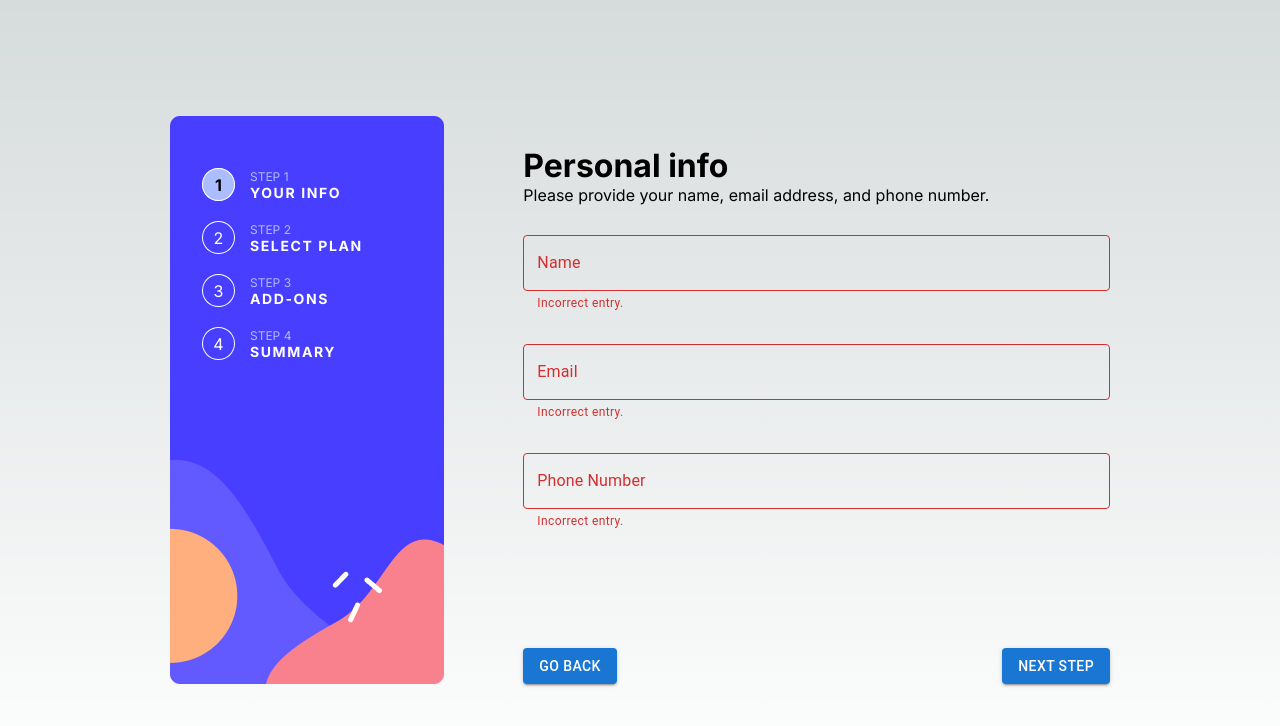
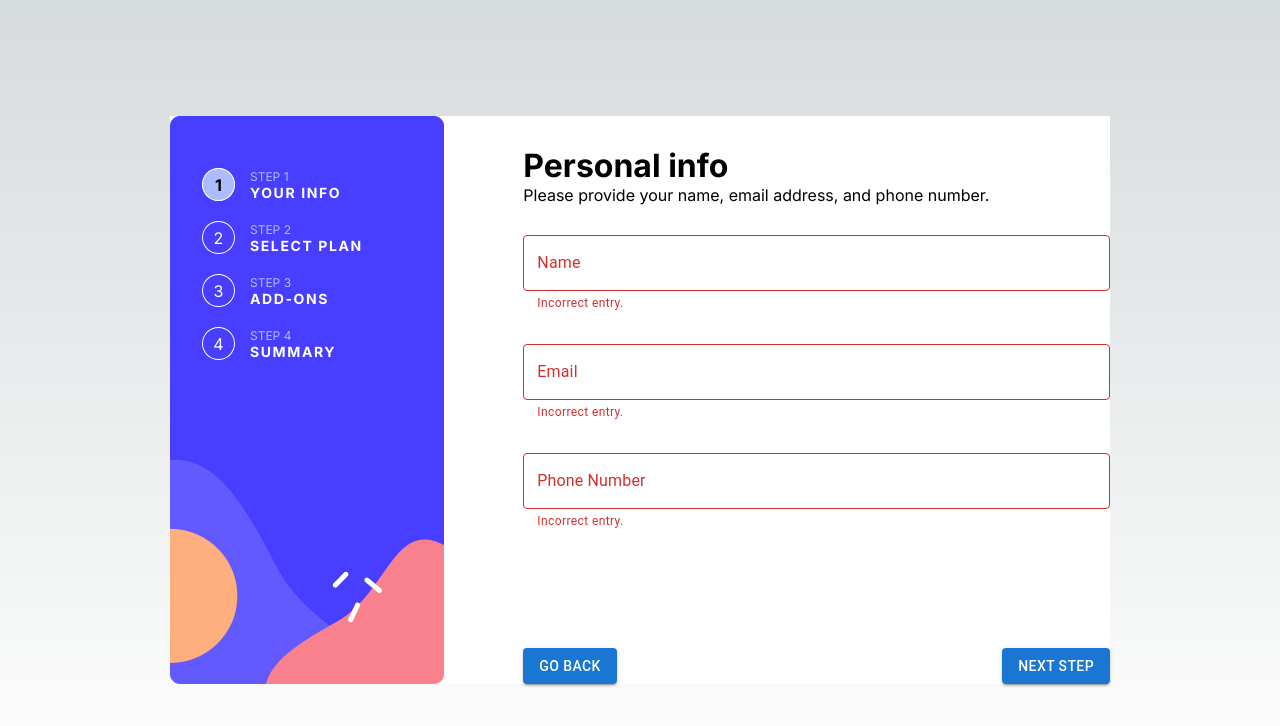
Before and after one commit to brayansti/corserva-app, a Next.js app: page / in a window 1280 px wide. Shown: the top 726 px of the page. Built offline with nearby package versions, Linux system fonts and the light colour scheme.

Commit message:
Styles fix

```diff
--- a/src/app/(Layout)/page.module.scss
+++ b/src/app/(Layout)/page.module.scss
@@ -3,6 +3,7 @@
   display: flex;
   justify-content: center;
   min-height: 100vh;
+
 }
 
 .container {
@@ -10,6 +11,7 @@
   height: 100%;
   max-width: 940px;
   max-height: 600px;
+  background-color: var(--white);
 }
 
 .form {
--- a/src/app/globals.css
+++ b/src/app/globals.css
@@ -122,3 +122,7 @@ a {
 .mt30{margin-top: 30px;}
 .mt40{margin-top: 40px;}
 .mt50{margin-top: 50px;}
+
+[class^="page_customRadio"] {
+  display: none;
+}
```
